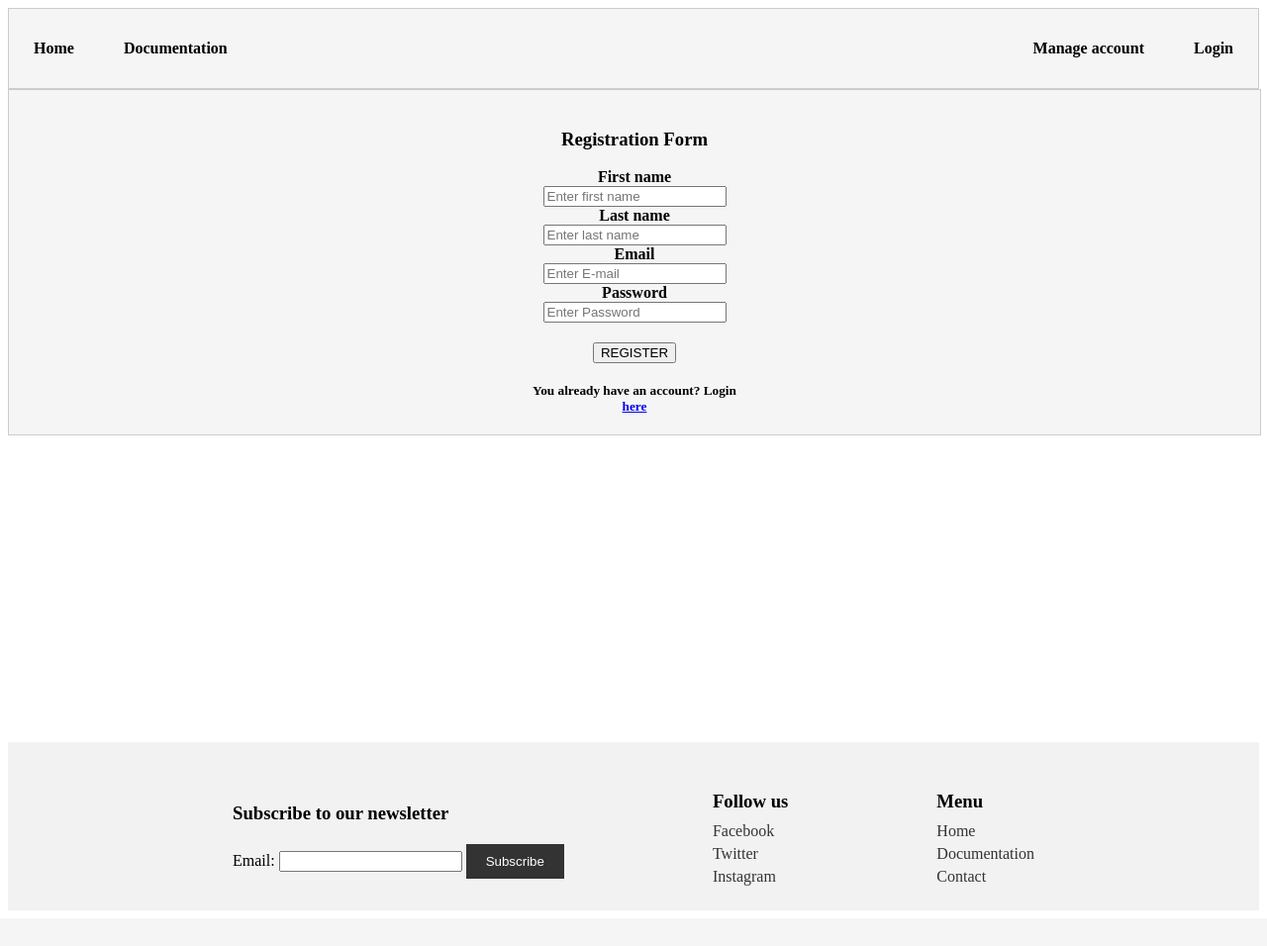
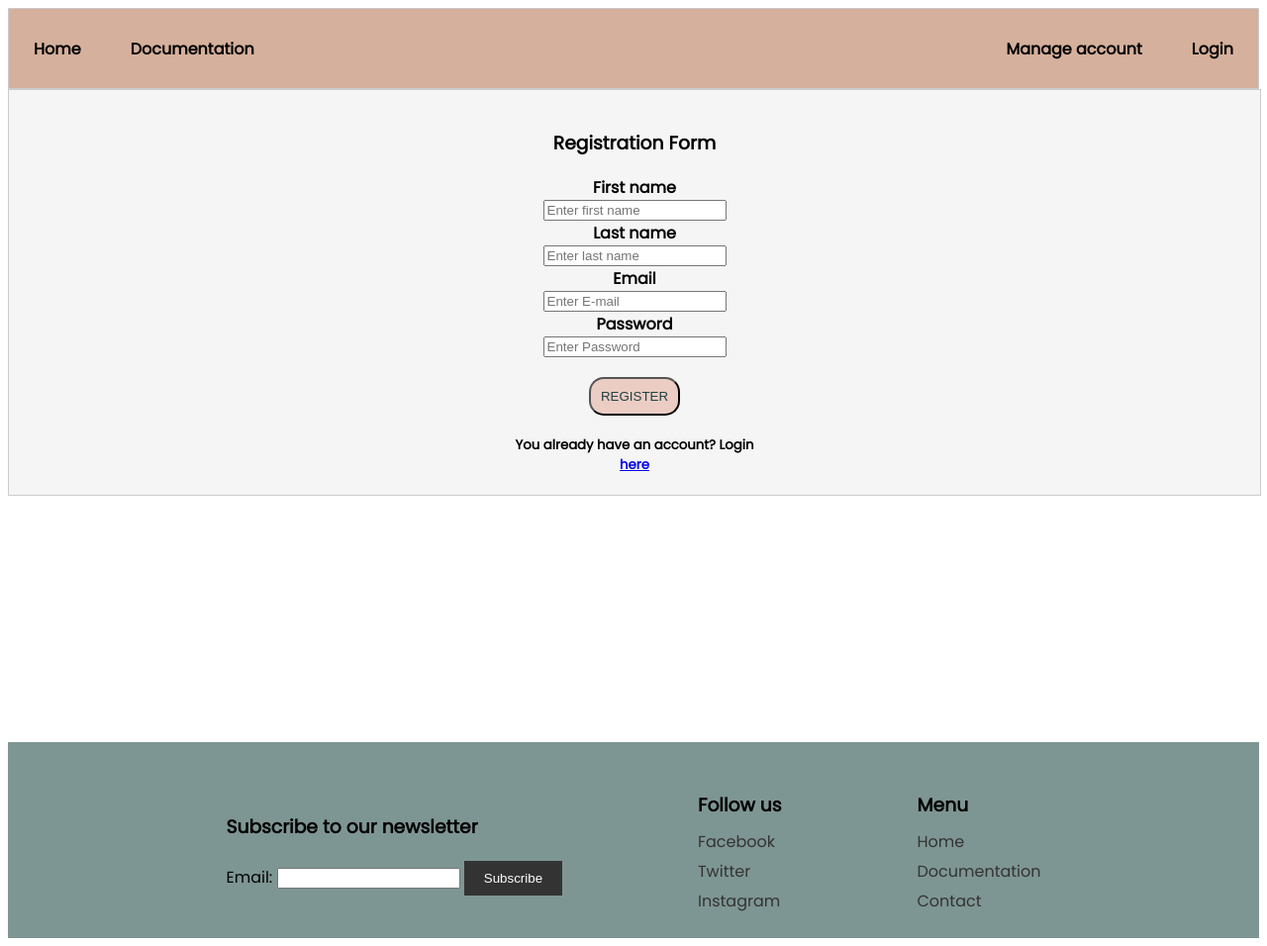
Before and after one commit to GalatanuBogdan/Object-Classes-Management, a PHP site: page /register.html in a window 1280 px wide. Shown: the whole page at 99% size. Before the commit the page ends 895 px from the top, so only its background shows below. Run offline with PHP 8.4, Linux system fonts and the light colour scheme.

Commit message:
Css update

```diff
--- a/css/footer.css
+++ b/css/footer.css
@@ -3,7 +3,7 @@ footer {
     justify-content: center;
     align-items: center;
     flex-wrap: wrap;
-    background-color: #f2f2f2;
+    background-color: #7e9693;
     padding: 20px 0;
     margin-top: 20px;
 }
--- a/css/header.css
+++ b/css/header.css
@@ -1,6 +1,12 @@
+@import url('https://fonts.googleapis.com/css?family=Poppins');
+
+body {
+    font-family: 'Poppins';
+}
+
 header {
     border: 1px solid #ccc;
-    background-color: #f5f5f5;
+    background-color: #d5b09c;
 }
 
 header div > div > span {
@@ -14,6 +20,7 @@ header div {
     justify-content: space-between;
     align-items: center;
     height: 80px;
+    color: #204045;
 }
 
 header div > div {
--- a/css/register.css
+++ b/css/register.css
@@ -0,0 +1,7 @@
+#register-button{
+    background-color: #ebcdc4;
+    color: #204045;
+    padding: 10px;
+    margin:0 auto;
+    border-radius: 15px;
+}
```
Also changed, not shown: css/login.css (+7 -0 lines).
